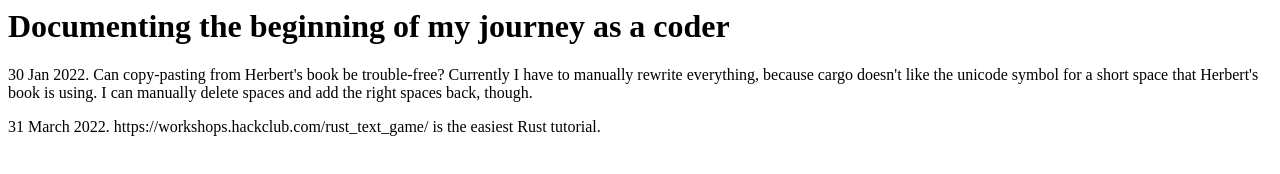
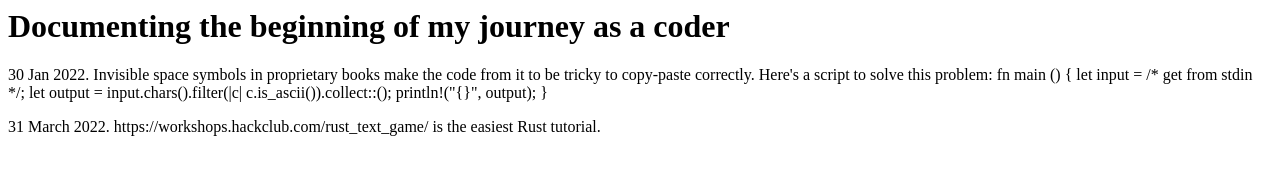
Before and after one commit to marienhof/marienhof.github.io, a plain HTML site: page index.html in a window 1280 px wide. Drawn offline with Linux system fonts and the light colour scheme.

Commit message:
Update index.html

```diff
--- a/index.html
+++ b/index.html
@@ -1,3 +1,7 @@
 <h1>Documenting the beginning of my journey as a coder</h1>
-<p>30 Jan 2022. Can copy-pasting from Herbert's book be trouble-free? Currently I have to manually rewrite everything, because cargo doesn't like the unicode symbol for a short space that Herbert's book is using. I can manually delete spaces and add the right spaces back, though. </p>
+<p>30 Jan 2022. Invisible space symbols in proprietary books make the code from it to be tricky to copy-paste correctly. Here's a script to solve this problem: fn main () {
+  let input = /* get from stdin */;
+  let output = input.chars().filter(|c| c.is_ascii()).collect::<String>();
+  println!("{}", output);
+} </p>
 <p>31 March 2022. https://workshops.hackclub.com/rust_text_game/ is the easiest Rust tutorial. </p>
```
